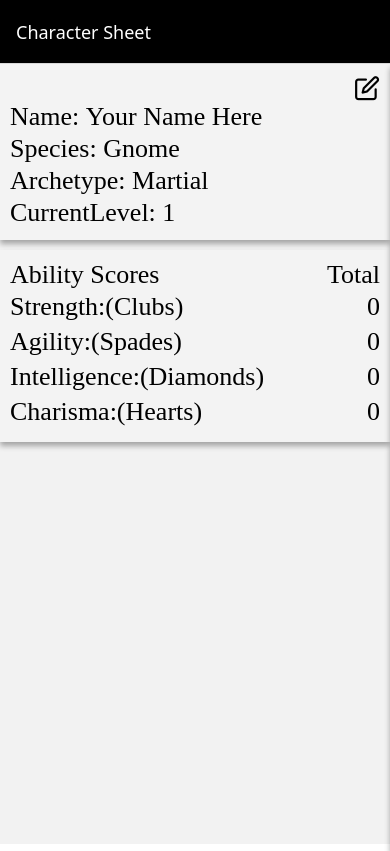
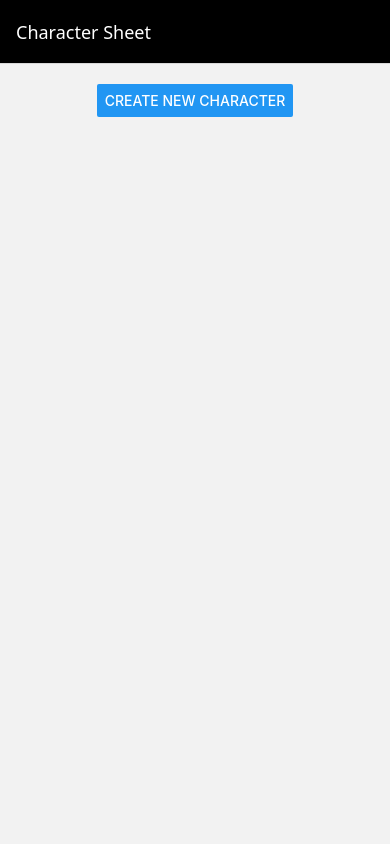
Before and after one commit to simonhodson/the-sword-also-speaks, a React Native app: screen /CharacterSheet in a window 390 px wide. Built offline with nearby package versions, Linux system fonts and the light colour scheme.

Commit message:
feat: async storage and characters list

```diff
--- a/package.json
+++ b/package.json
@@ -10,6 +10,7 @@
     "test": "jest"
   },
   "dependencies": {
+    "@react-native-async-storage/async-storage": "^2.1.2",
     "@react-navigation/elements": "^2.3.8",
     "@react-navigation/native": "^7.1.6",
     "@react-navigation/native-stack": "^7.3.10",
--- a/src/factories/character-sheet-factory.ts
+++ b/src/factories/character-sheet-factory.ts
@@ -4,9 +4,10 @@ import { Character } from "../features/character-sheet/types/character-sheet-typ
 // Add options to this funciton for the anitial setup
 // details: Omit<CharacterDetails, 'id'>
 export default function createNewCharacter(): Character {
-
+  const date = new Date();
   return {
     id: nanoid(),
+    dateCreated: date.toISOString(),
     details: {
       name: 'Your Name Here',
       species: 'Gnome',
--- a/src/features/character-sheet/character-sheet-data.tsx
+++ b/src/features/character-sheet/character-sheet-data.tsx
@@ -1,34 +1,96 @@
 import React, { useState, useEffect } from 'react';
-import { View, Dimensions, Text } from 'react-native';
-import { useNavigation } from '@react-navigation/native';
-import { EditDetailsNavigationProp } from '../../navigation/root-stack';
+import {
+  View,
+  ActivityIndicator,
+  StyleSheet,
+  Platform,
+  FlatList,
+  Button
+} from 'react-native';
 import { CharacterSheetView } from './character-sheet-view';
-import { Character } from './types/character-sheet-types';
 import createNewCharacter from '../../factories/character-sheet-factory';
 import { useCharacterStore } from '../../store/useCharcterStore';
+import { CharacterSelectionCardView } from './components/character-selection-card-view';
 
-
+type Selected = { selected: boolean, id?: string | undefined };
 /**
  * Responsible for creating characters or retrieving stored ones
  */
 export default function CharacterSheetData() {
-  const navigation = useNavigation<EditDetailsNavigationProp>();
-  const { width: screenWidth } = Dimensions.get('window');
+  const addCharacter = useCharacterStore(state => state.addNewCharacter);
+  const characters = useCharacterStore(state => state.characters);
 
-  const addCharacter = useCharacterStore(state => state.addNewCharacter);
+  const [loading, setLoading] = useState(true);
+  const [selected, setSelected] = useState<Selected>({ selected: false });
 
-  console.log('Initial start...')
+  // Are there stored characters?
+  useEffect(() => {
+    useCharacterStore.getState().hydrate();
 
-  const initialCharacter = createNewCharacter();
-  addCharacter(initialCharacter);
+    return () => {
+      setLoading(true);
+      setSelected({ selected: false });
+    }
+  }, []);
+
+  useEffect(() => {
+    if (characters) {
+      setLoading(false);
+    }
+  }, [characters])
+
+  function onPressCreate() {
+    const initialCharacter = createNewCharacter();
+    addCharacter(initialCharacter);
+  }
+
+  if (loading) {
+    return (
+      <View style={styles.loading}>
+        <ActivityIndicator size={Platform.OS === 'android' ? 65 : 'large'} />
+      </View>
+    );
+  }
 
   return (
-      initialCharacter && initialCharacter.id ? (<View style={{ width: screenWidth }}>
-        <CharacterSheetView characterId={initialCharacter.id}/>
-    </View>) : (
-      <View>
-          <Text>Loading View...</Text>
-      </View>
-    )
-  )
+    selected.selected && selected.id ? (
+      <CharacterSheetView characterId={selected.id}/>
+    ) : (
+      <FlatList
+        style={{ flex: 1 }}
+        data={characters}
+        keyExtractor={(item) => item.id}
+        renderItem={({ item }) => (
+          <CharacterSelectionCardView
+            name={item.details.name}
+            species={item.details.species}
+            archetype={item.details.archetype}
+            currentLevel={item.details.currentLevel}
+            onSelect={() => setSelected({ selected: true, id: item.id })}
+          />
+        )}
+        ListHeaderComponent={
+          <View style={styles.buttonZone}>
+            <Button title="Create New Character" onPress={onPressCreate} />
+          </View>
+        }
+        ItemSeparatorComponent={() => (
+          <View style={{ margin: 10 }} />
+        )}
+      />
+    ))
 }
+
+const styles = StyleSheet.create({
+  loading: {
+    flex: 1,
+    justifyContent: 'center',
+    alignItems: 'center'
+  },
+  buttonZone: {
+    marginTop: 20,
+    marginBottom: 20,
+    width: '100%',
+    alignItems: 'center',
+  }
+})
--- /dev/null
+++ b/src/features/character-sheet/components/character-selection-card-view.tsx
@@ -0,0 +1,51 @@
+import React from 'react';
+import { StyleSheet, Pressable, Text, View } from 'react-native';
+import { CharacterDetails } from '../types/character-details.types';
+
+type CharacterSelectionCardViewProps = CharacterDetails & {
+  onSelect: () => void;
+}
+
+function CharacterSelectionCardView({
+  name,
+  species,
+  archetype,
+  currentLevel,
+  onSelect
+}: CharacterSelectionCardViewProps) {
+  return (
+    <View style={{ alignItems: 'center' }}>
+      <Pressable style={styles.main} onPress={onSelect}>
+        <Text style={styles.heavyText}>{name}</Text>
+        <View style={{ flexDirection: 'row' }}>
+          <Text style={styles.heavyText}>{`Level ${currentLevel}`}</Text>
+          <Text style={[styles.heavyText, { paddingLeft: 20 }]}>{species}</Text>
+        </View>
+        <Text style={styles.heavyText}>{archetype}</Text>
+      </Pressable>
+    </View>
+  )
+}
+
+export { CharacterSelectionCardView }
+
+const styles = StyleSheet.create({
+  main: {
+    backgroundColor: '#f3f3f3',
+    flexDirection: 'column',
+    padding: 15,
+    borderWidth: 1,
+    width: '90%',
+  },
+  text: {
+    fontFamily: "Gaegu-Regular",
+    fontWeight: 500,
+    fontSize: 26,
+    paddingBottom: 2
+  },
+  heavyText: {
+    fontFamily: "Gaegu-Bold",
+    fontSize: 26,
+    paddingBottom: 2
+  },
+});
--- a/src/features/character-sheet/components/details-attributes/character-details-view.tsx
+++ b/src/features/character-sheet/components/details-attributes/character-details-view.tsx
@@ -12,7 +12,7 @@ type CharacterDetailsView = PropsWithChildren<{
 }>;
 
 function CharacterDetailsView({ characterDetails, onPressEdit }: CharacterDetailsView) {
-  console.log('DETAILS >>> ', characterDetails.name)
+
   function renderDetails() {
     const entries = Object.entries(characterDetails) as [CharacterDetailsKey, any][];
 
--- a/src/features/character-sheet/components/details-attributes/details-abilities-view.tsx
+++ b/src/features/character-sheet/components/details-attributes/details-abilities-view.tsx
@@ -17,8 +17,6 @@ function DetailsAbiltiesCombinedData({ characterId }: DetailsAbiltiesCombinedDat
   const character = useCharacterStore(
     state => state.characters.find((c) => c.id === characterId)
   );
-
-  console.log('CARAC ... ', character)
 
   function onPressEdit() {
     if (characterId) {
--- a/src/features/character-sheet/components/details-attributes/edit-details-model.tsx
+++ b/src/features/character-sheet/components/details-attributes/edit-details-model.tsx
@@ -4,7 +4,6 @@ import { useNavigation, RouteProp, useRoute } from "@react-navigation/native";
 import { CharacterDetails } from "../../types/character-details.types";
 import { EditDetailsNavigationProp, EditDetailsRouteProp } from "../../../../navigation/root-stack";
 import { useCharacterStore } from "../../../../store/useCharcterStore";
-
 
 function EditDetailsModal() {
     const navigation = useNavigation<EditDetailsNavigationProp>();
@@ -16,10 +15,8 @@ function EditDetailsModal() {
 
     function onSave() {
       if (newDetils) {
-        console.log('attempting save..')
         updateCharacter(characterId, newDetils);
       } else {
-        console.warn('OH OH IN EDIT')
         // Alert something went wrong
       }
       navigation.goBack();
--- a/src/features/character-sheet/types/character-sheet-types.ts
+++ b/src/features/character-sheet/types/character-sheet-types.ts
@@ -12,6 +12,7 @@ export type SpecialBonuses = Record<string, string>;
 
 export type Character = {
   id: string;
+  dateCreated: string;
   details: CharacterDetails;
   abilityScores: AbilityScores
   skills: Skills;
--- a/src/store/useCharcterStore.ts
+++ b/src/store/useCharcterStore.ts
@@ -1,20 +1,27 @@
 import { create } from 'zustand';
 import { CharacterDetails } from "../features/character-sheet/types/character-details.types";
 import { Character } from '../features/character-sheet/types/character-sheet-types';
+import { loadCharacters, saveCharacters } from '../utilities/async-storage';
 
 type CharacterStore = {
   characters: Character[];
+  currentCharacter: Character | undefined;
   addNewCharacter: (character: Character) => void;
   getCharacterById: (id: string) => Character | undefined;
   updateCharacterDetails: (id: string, newDetails: Partial<CharacterDetails>) => void;
+  hydrate: () => void
 };
 
 export const useCharacterStore = create<CharacterStore>((set, get) => ({
   characters: [],
+  currentCharacter: undefined,
+
   addNewCharacter: (character: Character) => {
     set((state) => ({
       characters: [...state.characters, character]
     }))
+    // Save to storage
+    saveCharacters(get().characters);
   },
   getCharacterById: (id: string) => {
     return get().characters.find((char) => char.id === id);
@@ -31,5 +38,14 @@ export const useCharacterStore = create<CharacterStore>((set, get) => ({
         } : char
       ),
     }));
+    // Save to storage
+    saveCharacters(get().characters);
+  },
+
+  hydrate: async () => {
+    const saved = await loadCharacters();
+    if (saved) {
+      set({ characters: saved });
+    }
   },
 }));
--- /dev/null
+++ b/src/utilities/async-storage.ts
@@ -0,0 +1,23 @@
+import AsyncStorage from '@react-native-async-storage/async-storage';
+import { Character } from '../features/character-sheet/types/character-sheet-types';
+
+const CHARACTERS_KEY = 'CHARACTERS_STORE';
+
+export const saveCharacters = async (characters: Character[]) => {
+  try {
+    const json = JSON.stringify(characters);
+    await AsyncStorage.setItem(CHARACTERS_KEY, json);
+  } catch (error) {
+    console.error('Error saving characters', error);
+  }
+};
+
+export const loadCharacters = async (): Promise<Character[] | null> => {
+  try {
+    const json = await AsyncStorage.getItem(CHARACTERS_KEY);
+    return json ? JSON.parse(json) : null;
+  } catch (error) {
+    console.error('Error loading characters', error);
+    return null;
+  }
+};
```
Also changed, not shown: 1 other file (tests, documents, lock files or other folders).
